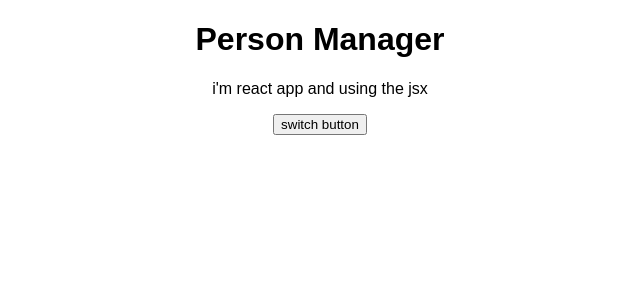
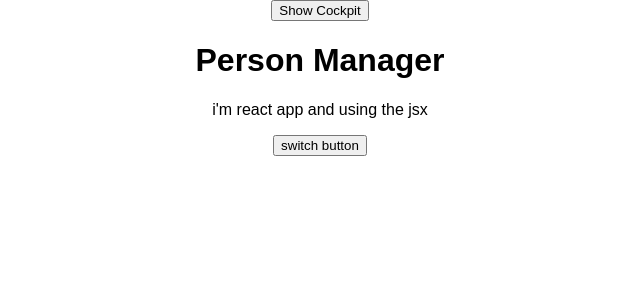
Before and after one commit to Robinsoni/newapp, a React app: page / in a window 1280 px wide. Shown: the top 300 px of the page, without its empty margins (320-960 px from the left). Built offline with nearby package versions, Linux system fonts and the light colour scheme.

Commit message:
adding two useEffect and also exploring how to do clean up as we do in case of componentWillunmount

```diff
--- a/src/components/Persons/Persons.js
+++ b/src/components/Persons/Persons.js
@@ -20,6 +20,10 @@ class Persons extends Component{
         console.log('[Perons.js] componentDidUpdate');
         console.log(snapshot)
     }
+    // to do the clean up worc
+    componentWillUnmount(){
+        console.log('[Persons.js] componentWillUnmount')
+    }
 
     render(){
         return(
--- a/src/components/cockpit/cockpit.js
+++ b/src/components/cockpit/cockpit.js
@@ -12,6 +12,13 @@ const cockpit = (props) => {
     setTimeout(() => {
         alert('Saved data to cloud! ')
     },1000)
+    // so the same way we have function  componentWillUnmount in  class based we can use here
+    //an anonymous function which will be returned and run after every render cycle so basically
+    // it runs before the main useEffect function runs, but after the first render cycle
+
+    return () => {
+        console.log('[cockpit.js] .. cleanup work in useEffect')
+    }
     }, []) // this is an imporvement and it will only update when the perons changes
     // if you want the useEffect to be executed only when it runs for the 1 time and you use [] array
     // instead of [props.persons]
--- a/src/containers/App.js
+++ b/src/containers/App.js
@@ -31,7 +31,8 @@ class App extends Component {
         {id:'321',name:'raghav',age:25},
         {id:'789',name:'sachin',age:23},
         {id:'780',name:'Aayu',age:11}
-      ]
+      ],
+      showCockpit:true,
   }
   static getDerivedStateFromProps(props, state){
     console.log('[App.js] getDerivedStateFromProps',props);
@@ -116,7 +117,12 @@ class App extends Component {
     return (
 
       <div className={classes.App}>
-        <Cockpit persons={this.state.persons} title={this.props.title} toggleBtn={this.togglePageContent} showContent = {this.state.showContent}/>
+        <button onClick={() => {this.setState({showCockpit:!this.state.showCockpit})}}>Show Cockpit</button>
+        {this.state.showCockpit?
+          <Cockpit persons={this.state.persons} title={this.props.title} toggleBtn={this.togglePageContent} showContent = {this.state.showContent}/>
+
+        :null}
+
         {persons}
       </div>
     );
```
